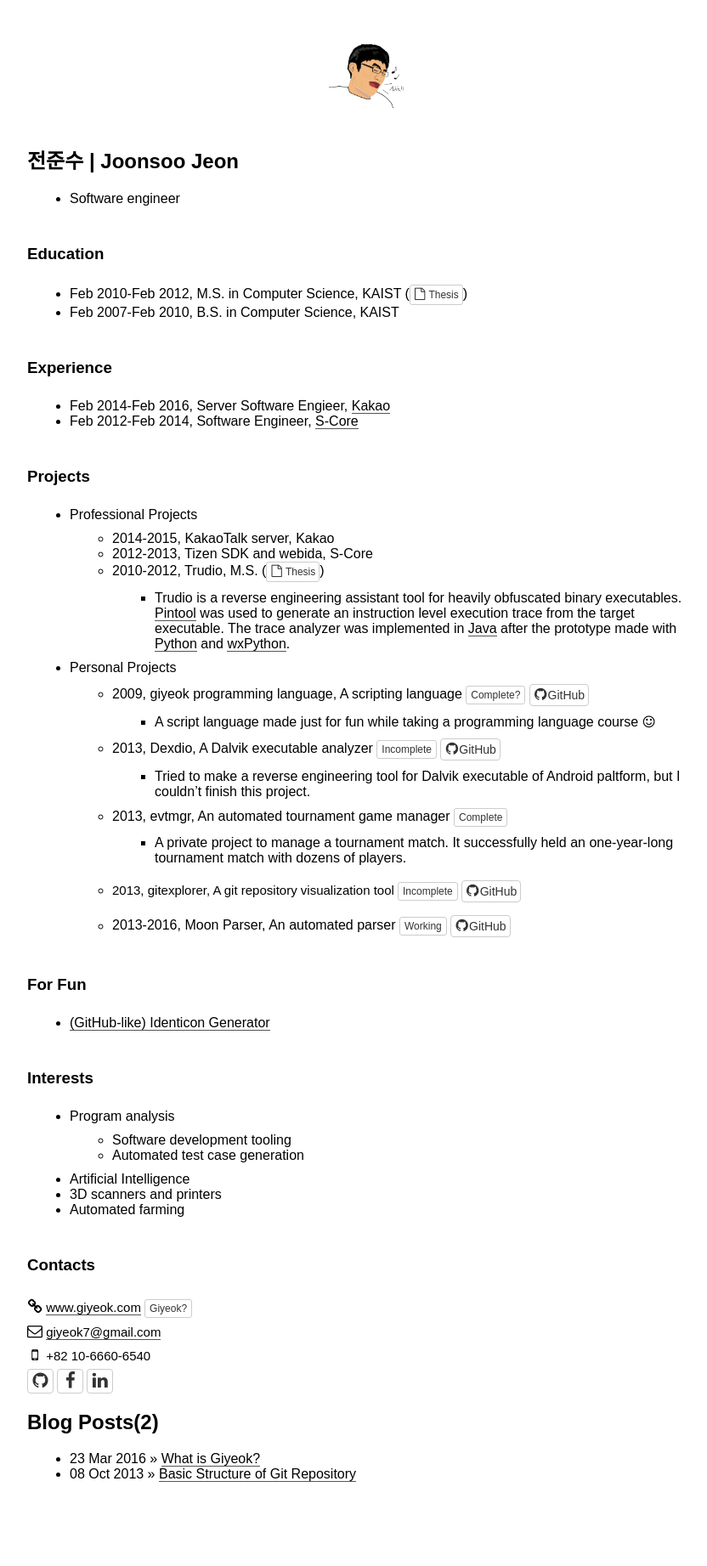
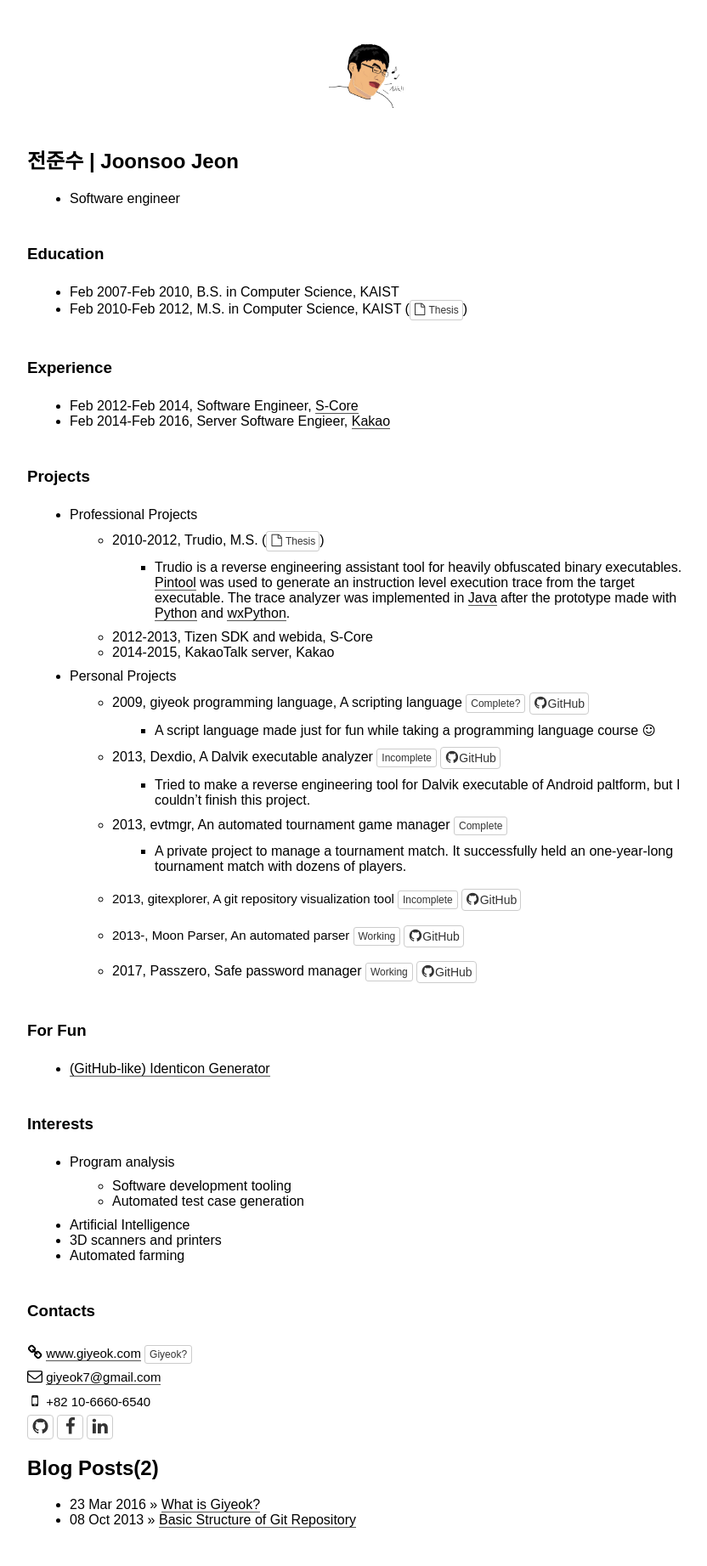
Before and after one commit to Joonsoo/joonsoo.github.io, a Jekyll site: the page built from index.html, in a window 1280 px wide. Shown: the whole page at 85% size, without its empty margins (208-1040 px from the left). Built offline with Jekyll 4.4.1, drawn with Linux system fonts in a browser that asks for light colours; nearby versions of some CDN libraries; some web fonts are replaced; before the commit the page ends 1789 px from its top, so only the background shows below that.

Commit message:
Update index.md

```diff
--- a/_includes/index.md
+++ b/_includes/index.md
@@ -3,21 +3,21 @@
 
 ### Education
 
+* Feb 2007-Feb 2010, B.S. in Computer Science, KAIST
 * Feb 2010-Feb 2012, M.S. in Computer Science, KAIST (<a class="btn btn-default btn-sm narrow" href="http://library.kaist.ac.kr/thesis02/2012/2012M020103567_S1Ver2.pdf"><i class="fa fa-2 fa-file-o"></i> Thesis</a>)
-* Feb 2007-Feb 2010, B.S. in Computer Science, KAIST
 
 ### Experience
 
+* Feb 2012-Feb 2014, Software Engineer, <a href="http://www.s-core.co.kr">S-Core</a>
 * Feb 2014-Feb 2016, Server Software Engieer, <a href="http://www.kakaocorp.com">Kakao</a>
-* Feb 2012-Feb 2014, Software Engineer, <a href="http://www.s-core.co.kr">S-Core</a>
 
 ### Projects
 
 * Professional Projects
-  * 2014-2015, KakaoTalk server, Kakao
-  * 2012-2013, Tizen SDK and webida, S-Core
   * 2010-2012, Trudio, M.S. (<a class="btn btn-default btn-sm narrow" href="http://library.kaist.ac.kr/thesis02/2012/2012M020103567_S1Ver2.pdf"><i class="fa fa-2 fa-file-o"></i> Thesis</a>)
     * Trudio is a reverse engineering assistant tool for heavily obfuscated binary executables. [Pintool](https://software.intel.com/en-us/articles/pin-a-dynamic-binary-instrumentation-tool) was used to generate an instruction level execution trace from the target executable. The trace analyzer was implemented in [Java]() after the prototype made with [Python]() and [wxPython]().
+  * 2012-2013, Tizen SDK and webida, S-Core
+  * 2014-2015, KakaoTalk server, Kakao
 
 * Personal Projects
   * 2009, giyeok programming language, A scripting language <span class="btn btn-xs btn-default">Complete?</span> <a class="btn btn-default narrow" href="https://github.com/Joonsoo/giyeok"><i class="fa fa-2 fa-github"></i>GitHub</a>
@@ -31,7 +31,9 @@
 
   * 2013, gitexplorer, A git repository visualization tool <span class="btn btn-xs btn-default">Incomplete</span> <a class="btn btn-default narrow" href="https://github.com/Joonsoo/gitexplorer"><i class="fa fa-2 fa-github"></i>GitHub</a>
 
-  * 2013-2016, Moon Parser, An automated parser <span class="btn btn-xs btn-default">Working</span> <a class="btn btn-default narrow" href="https://github.com/Joonsoo/moon-parser"><i class="fa fa-2 fa-github"></i>GitHub</a>
+  * 2013-, Moon Parser, An automated parser <span class="btn btn-xs btn-default">Working</span> <a class="btn btn-default narrow" href="https://github.com/Joonsoo/moon-parser"><i class="fa fa-2 fa-github"></i>GitHub</a>
+
+  * 2017, Passzero, Safe password manager <span class="btn btn-xs btn-default">Working</span> <a class="btn btn-default narrow" href="https://github.com/Joonsoo/passzero"><i class="fa fa-2 fa-github"></i>GitHub</a>
 
 ### For Fun
   * <a href="https://cdn.rawgit.com/Joonsoo/identicon/150e1e39/index.html">(GitHub-like) Identicon Generator</a>
```
